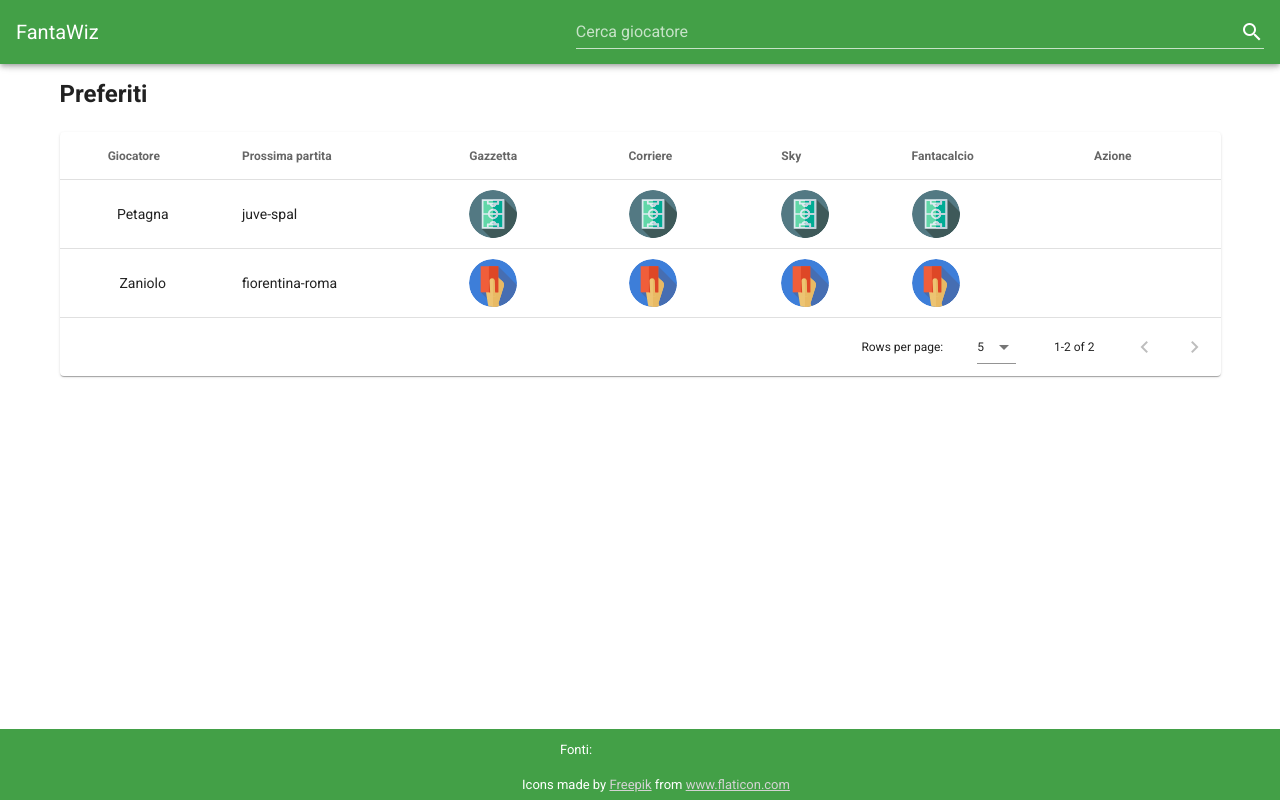
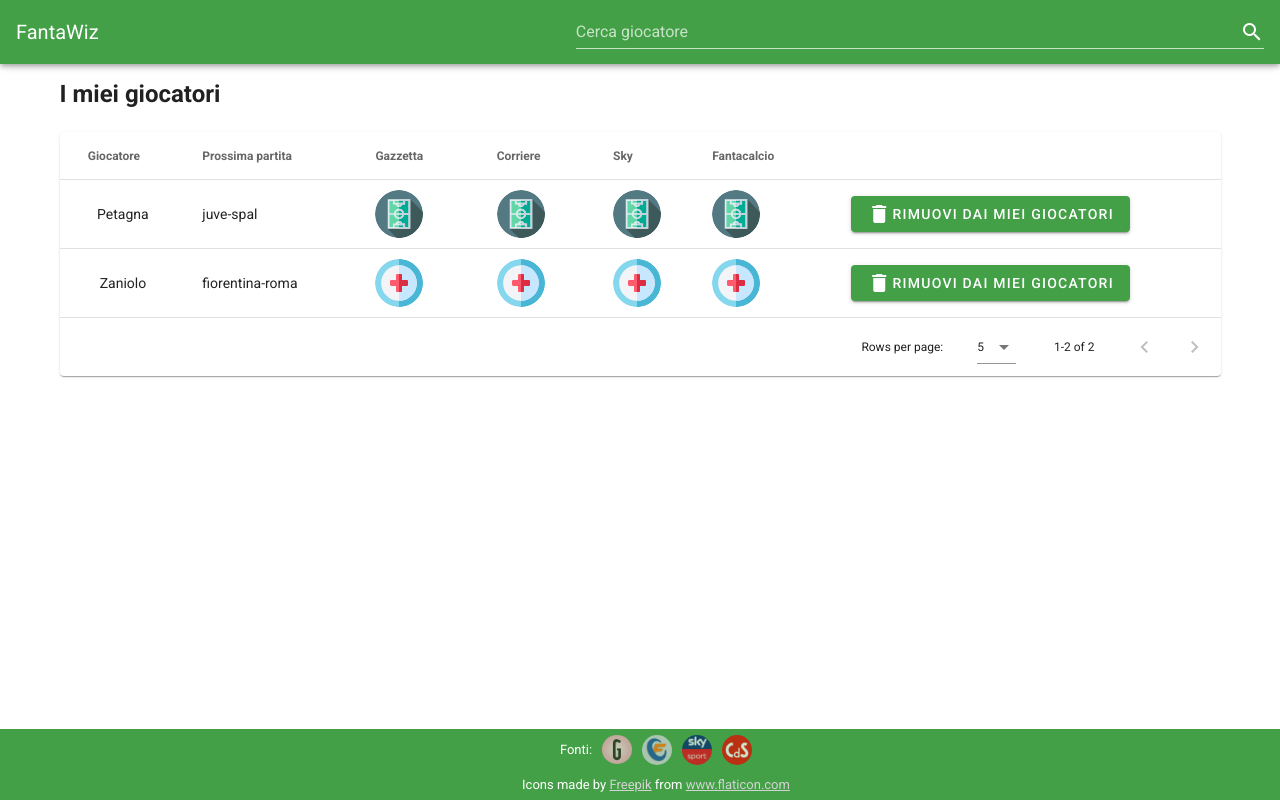
Before and after one commit to vittoriovaselli/FantaWiz, a Vue app in the folder fe/fantawiz-fe/: page / in a window 1280 px wide. Built offline with nearby package versions, Linux system fonts and the light colour scheme.

Commit message:
delete base function funtionality added

```diff
--- a/fe/fantawiz-fe/src/App.vue
+++ b/fe/fantawiz-fe/src/App.vue
@@ -65,7 +65,7 @@ export default {
       { text: 'Corriere', value: 'corriere', filterable: false },
       { text: 'Sky', value: 'sky', filterable: false },
       { text: 'Fantacalcio', value: 'fantacalcio', filterable: false  },
-      { text: 'Azione', value: 'azione', filterable: false  }
+      { text: '', value: 'azione', filterable: false, sortable: false  }
     ],
     search: '',
   }),
--- a/fe/fantawiz-fe/src/components/Favourites.vue
+++ b/fe/fantawiz-fe/src/components/Favourites.vue
@@ -1,6 +1,6 @@
 <template>
   <v-container>
-    <h2>Preferiti</h2>
+    <h2>I miei giocatori</h2>
 
     <v-data-table
       :headers="headers"
@@ -22,12 +22,15 @@
       <template v-slot:item.fantacalcio="{ item }">
         <v-img width="48px" lazy-src :src="require('../assets/icons/player-status/' + status[item.fantacalcio])"/>
       </template>
+      <template v-slot:item.azione="{item}">
+        <v-btn color="primary" @click="removeFromFavourites(item)"><v-icon>mdi-delete</v-icon> Rimuovi dai miei giocatori</v-btn>
+      </template>
     </v-data-table>
   </v-container>
 </template>
 
 <script>
-import { mapState } from 'vuex';
+import { mapState, mapMutations } from 'vuex';
 
 export default {
   name: 'Favourites',
@@ -41,6 +44,12 @@ export default {
     players: state => state.favourites.players,
     status: state => state.common.status,
   }),
+
+  methods: {
+    ...mapMutations([
+      'removeFromFavourites'
+    ])
+  }
 }
 
 </script>
--- a/fe/fantawiz-fe/src/components/Search.vue
+++ b/fe/fantawiz-fe/src/components/Search.vue
@@ -24,7 +24,11 @@
       <template v-slot:item.fantacalcio="{ item }">
         <v-img width="48px" lazy-src :src="require('../assets/icons/player-status/' + status[item.fantacalcio])"/>
       </template>
+      <template v-slot:item.azione>
+        <v-btn color="primary"><v-icon>mdi-plus</v-icon>Aggiungi ai miei giocatori</v-btn>
+      </template>
     </v-data-table>
+
   </v-container>
 </template>
 
--- a/fe/fantawiz-fe/src/modules/favourites.js
+++ b/fe/fantawiz-fe/src/modules/favourites.js
@@ -11,10 +11,10 @@ const state = {
     {
       player: 'Zaniolo',
       prossimaPartita: 'fiorentina-roma',
-      gazzetta: 3,
-      corriere: 3,
-      sky: 3,
-      fantacalcio: 3,
+      gazzetta: 2,
+      corriere: 2,
+      sky: 2,
+      fantacalcio: 2,
     }
   ],
 };
@@ -24,7 +24,9 @@ const getters = {
 };
 
 const mutations = {
-
+  removeFromFavourites (state, player) {
+    state.players.splice(state.players.indexOf(player),1);
+  }
 };
 
 const actions = {
```
